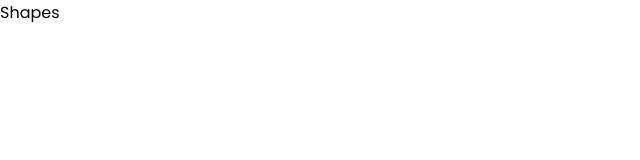
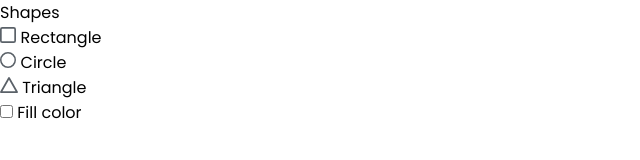
Before and after one commit to alexmengue/drawing-app, a plain HTML site: page index.html in a window 1280 px wide. Shown: the whole page, without its empty margins (0-640 px from the left). Drawn offline with Linux system fonts and the light colour scheme.

Commit message:
att tools board

```diff
--- a/index.html
+++ b/index.html
@@ -19,7 +19,23 @@
 
                     <ul class="option">
                         <li class="option">
+                            <img src="assets/img/rectangle.svg" alt="rectangle" />
+                            <span>Rectangle</span>
+                        </li>
 
+                        <li class="option">
+                            <img src="assets/img/circle.svg" alt="circle" />
+                            <span>Circle</span>
+                        </li>
+
+                        <li class="option">
+                            <img src="assets/img/triangle.svg" alt="triangle" />
+                            <span>Triangle</span>
+                        </li>
+
+                        <li class="option">
+                            <input type="checkbox" id="fill-color">
+                            <label for="fill-color">Fill color</label>
                         </li>
                     </ul>
                 </div>
```
